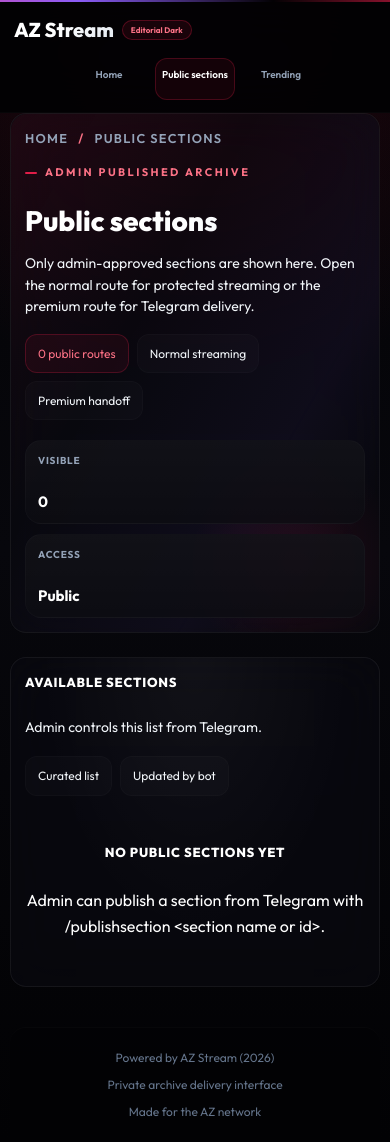
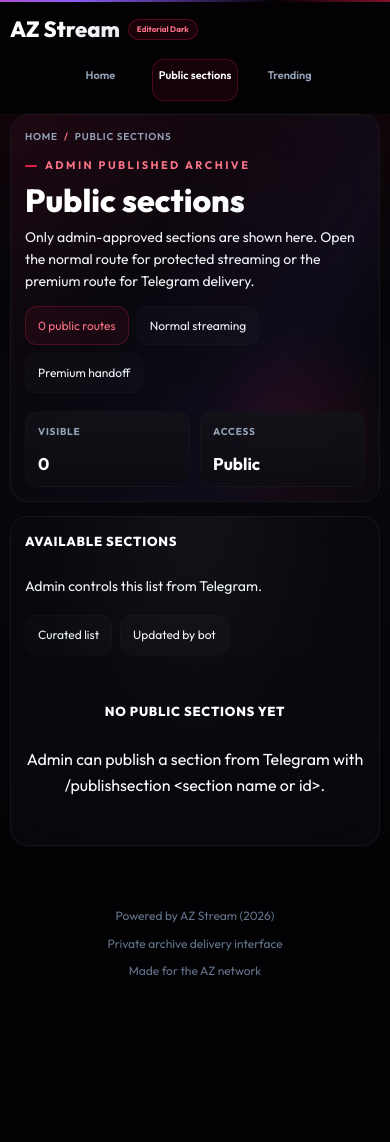
Before and after one commit to beast-69-bot/azfileconversion, a FastAPI app: page /sections in a window 390 px wide. After the commit the page ends 975 px from the top, so only its background shows below. Run offline with FastAPI, Linux system fonts and the light colour scheme; data that the repository does not hold is empty; parts of the project's set-up code (start-up, migrations or seed data) failed here and were passed over.

Commit message:
Fix section mobile layout

```diff
--- a/app/static/styles.css
+++ b/app/static/styles.css
@@ -2446,3 +2446,192 @@
     grid-template-columns: auto minmax(0, 1fr);
   }
 }
+
+/* Telegram and mobile in-app browsers can report a wide layout viewport.
+   Pointer-based rules keep section pages usable on real phones. */
+@media (hover: none) and (pointer: coarse), (max-width: 700px) {
+  .site-header {
+    display: grid !important;
+    grid-template-columns: 1fr !important;
+    height: auto !important;
+    min-height: 0 !important;
+    padding: 12px 0 !important;
+    margin: 0 -14px !important;
+    border-radius: 0 !important;
+  }
+
+  .brand-lockup {
+    padding: 0 14px !important;
+  }
+
+  .brand-prefix,
+  .brand-copy,
+  .status-pill,
+  .header-action {
+    display: none !important;
+  }
+
+  .brand-name {
+    font-size: 22px !important;
+    letter-spacing: 0 !important;
+  }
+
+  .header-rail {
+    display: grid !important;
+    width: 100% !important;
+  }
+
+  .site-nav {
+    display: grid !important;
+    grid-template-columns: repeat(3, minmax(0, 1fr)) !important;
+    width: 100% !important;
+    padding: 0 14px !important;
+    gap: 8px !important;
+  }
+
+  .site-nav a {
+    min-height: 42px !important;
+    padding: 9px 6px !important;
+    font-size: 11px !important;
+    line-height: 1.2 !important;
+    text-align: center !important;
+    white-space: normal !important;
+  }
+
+  .page-frame {
+    gap: 14px !important;
+  }
+
+  .hero-panel,
+  .content-panel {
+    padding: 14px !important;
+    border-radius: 18px !important;
+  }
+
+  .hero-grid {
+    display: block !important;
+    grid-template-columns: 1fr !important;
+  }
+
+  .hero-copy {
+    display: block !important;
+    max-width: none !important;
+    width: 100% !important;
+  }
+
+  .breadcrumb {
+    margin-bottom: 12px !important;
+    gap: 6px !important;
+    font-size: 10px !important;
+    letter-spacing: 0.08em !important;
+  }
+
+  .section-head,
+  .section-head > div {
+    display: block !important;
+    width: 100% !important;
+    min-width: 0 !important;
+  }
+
+  .hero-copy h1,
+  .section-head h1 {
+    display: block !important;
+    max-width: 100% !important;
+    margin: 0 0 10px !important;
+    font-size: 32px !important;
+    line-height: 1.08 !important;
+    letter-spacing: 0 !important;
+    overflow-wrap: anywhere !important;
+    word-break: normal !important;
+  }
+
+  .hero-copy .lede {
+    max-width: 100% !important;
+    font-size: 14px !important;
+    line-height: 1.55 !important;
+    color: var(--text-secondary) !important;
+  }
+
+  .hero-copy .chip-row {
+    margin-top: 14px !important;
+  }
+
+  .hero-stats,
+  .meta-strip {
+    display: grid !important;
+    grid-template-columns: repeat(2, minmax(0, 1fr)) !important;
+    gap: 10px !important;
+    width: 100% !important;
+    margin-top: 16px !important;
+  }
+
+  .meta-box {
+    min-height: 76px !important;
+    padding: 12px !important;
+    border-radius: 14px !important;
+  }
+
+  .meta-label {
+    font-size: 10px !important;
+    letter-spacing: 0.08em !important;
+  }
+
+  .meta-value {
+    font-size: 17px !important;
+    line-height: 1.15 !important;
+  }
+
+  .section-toolbar,
+  .section-controls,
+  .public-section-card,
+  .file-card {
+    display: grid !important;
+    grid-template-columns: 1fr !important;
+    width: 100% !important;
+  }
+
+  .section-controls,
+  .file-actions,
+  .public-section-actions,
+  .trending-actions {
+    display: grid !important;
+    grid-template-columns: 1fr !important;
+    gap: 10px !important;
+    width: 100% !important;
+  }
+
+  .btn,
+  .page-link,
+  .file-actions .btn,
+  .section-controls .btn {
+    width: 100% !important;
+    min-width: 0 !important;
+    min-height: 46px !important;
+    padding: 12px 14px !important;
+    white-space: normal !important;
+  }
+
+  .file-card {
+    padding: 14px !important;
+    border-radius: 16px !important;
+    gap: 14px !important;
+  }
+
+  .file-card-main {
+    display: grid !important;
+    grid-template-columns: auto minmax(0, 1fr) !important;
+    gap: 10px !important;
+  }
+
+  .file-index {
+    min-width: 38px !important;
+    min-height: 38px !important;
+    font-size: 12px !important;
+  }
+
+  .file-meta {
+    display: grid !important;
+    grid-template-columns: 1fr !important;
+    gap: 3px !important;
+  }
+}
--- a/app/templates/base.html
+++ b/app/templates/base.html
@@ -11,7 +11,7 @@
     <link rel="preconnect" href="https://fonts.googleapis.com">
     <link rel="preconnect" href="https://fonts.gstatic.com" crossorigin>
     <link href="https://fonts.googleapis.com/css2?family=Outfit:wght@300;400;500;600;700;800&family=Plus+Jakarta+Sans:wght@300;400;500;600;700;800&display=swap" rel="stylesheet">
-    <link rel="stylesheet" href="/static/styles.css" />
+    <link rel="stylesheet" href="/static/styles.css?v=20260603-mobile-section" />
     {% block head %}{% endblock %}
 </head>
 
```
